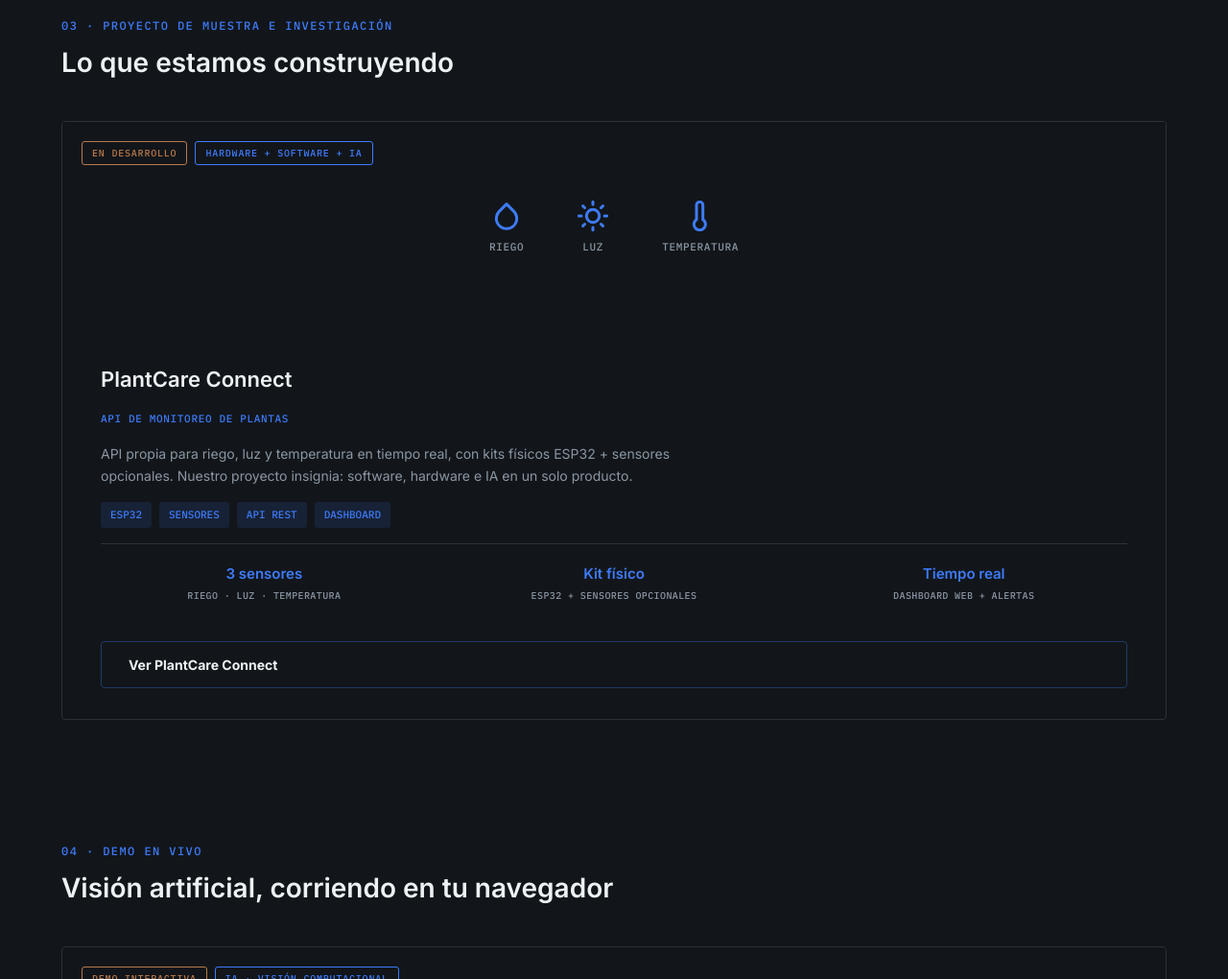
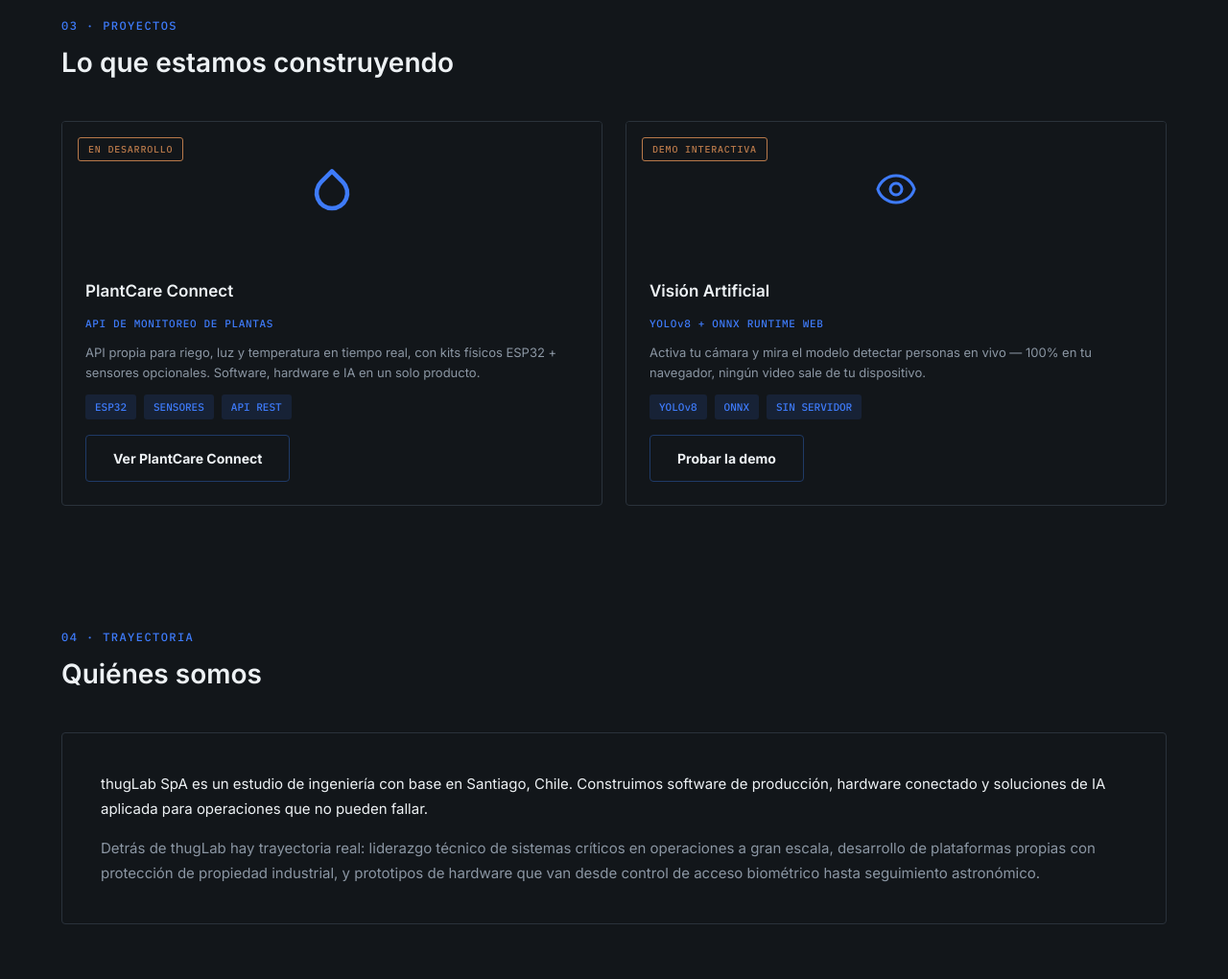
Before and after one commit to Nabuconodossor/thuglab-landing, a plain HTML site: page index.html in a window 1280 px wide. Shown: the part 1780-2800 px from the top of the page at 96% size. Drawn offline with Linux system fonts and the light colour scheme.

Commit message:
refactor: merge PlantCare Connect + Visión Artificial into a Proyectos grid
Replaces two separate full-width spotlight sections with a single
responsive grid (auto-fit, minmax(280px,1fr), max-width 1240px) so
project cards flow left-to-right up to ~4 columns, wrap as more are
added, and stretch to fill the row when there are only 2-3.

```diff
--- a/index.html
+++ b/index.html
@@ -432,6 +432,60 @@
       margin-top: 24px;
     }
 
+    /* ─── PROYECTOS (grid) ─── */
+    .projects-grid {
+      display: grid;
+      grid-template-columns: repeat(auto-fit, minmax(280px, 1fr));
+      gap: 24px;
+      max-width: 1240px;
+      margin: 0 auto;
+    }
+
+    .project-card {
+      border: 1px solid var(--border);
+      border-radius: 4px;
+      overflow: hidden;
+      display: flex;
+      flex-direction: column;
+      transition: border-color .2s;
+    }
+    .project-card:hover { border-color: var(--accent-blue-dim); }
+
+    .project-visual {
+      position: relative;
+      min-height: 140px;
+      background: var(--bg-ground);
+      display: flex;
+      align-items: center;
+      justify-content: center;
+      padding: 20px;
+    }
+    .project-visual .spotlight-badges { top: 16px; left: 16px; }
+
+    .project-body {
+      padding: 24px;
+      display: flex;
+      flex-direction: column;
+      gap: 12px;
+      flex: 1;
+    }
+    .project-body h3 { font-weight: 600; font-size: 17px; color: var(--text-primary); }
+
+    .project-tagline {
+      font-size: 11px;
+      letter-spacing: 0.06em;
+      color: var(--accent-blue);
+    }
+
+    .project-body p.desc {
+      font-size: 13px;
+      line-height: 1.6;
+      color: var(--text-muted);
+      flex: 1;
+    }
+
+    .project-cta { margin-top: 4px; align-self: flex-start; }
+
     /* ─── TRAYECTORIA ─── */
     .about-panel {
       border: 1px solid var(--border);
@@ -515,7 +569,7 @@
   <div class="nav-links mono">
     <a href="#servicios">Servicios</a>
     <a href="#como-trabajamos">Cómo trabajamos</a>
-    <a href="#vision">Demo IA</a>
+    <a href="#proyectos">Proyectos</a>
     <a href="#trayectoria">Trayectoria</a>
   </div>
   <a href="#contacto" class="nav-cta mono">Contactar</a>
@@ -617,109 +671,61 @@
   </div>
 </section>
 
-<!-- ════ PLANTCARE CONNECT ════ -->
-<section id="plantcare" class="sec">
+<!-- ════ PROYECTOS ════ -->
+<section id="proyectos" class="sec">
   <div class="sec-header">
-    <p class="eyebrow mono">03 · PROYECTO DE MUESTRA E INVESTIGACIÓN</p>
+    <p class="eyebrow mono">03 · PROYECTOS</p>
     <h2 class="sec-title">Lo que estamos construyendo</h2>
   </div>
-  <div class="spotlight-card">
-    <div class="spotlight-visual">
+  <div class="projects-grid">
+
+    <div class="project-card">
+      <div class="project-visual">
         <div class="spotlight-badges">
           <span class="badge copper mono">EN DESARROLLO</span>
-        <span class="badge mono">HARDWARE + SOFTWARE + IA</span>
         </div>
-      <div class="spotlight-sensors">
-        <div class="sensor">
-          <svg class="icon" viewBox="0 0 32 32" fill="none" stroke="currentColor" stroke-width="3" stroke-linecap="round" stroke-linejoin="round"><path d="M16 3.58667L23.5467 11.1333C25.0391 12.6248 26.0557 14.5254 26.4679 16.5947C26.88 18.6641 26.6692 20.8091 25.8621 22.7586C25.0549 24.7081 23.6878 26.3744 21.9335 27.5468C20.1792 28.7192 18.1166 29.3449 16.0067 29.3449C13.8967 29.3449 11.8341 28.7192 10.0799 27.5468C8.32558 26.3744 6.95841 24.7081 6.15128 22.7586C5.34415 20.8091 5.13333 18.6641 5.54547 16.5947C5.95761 14.5254 6.97421 12.6248 8.46667 11.1333L16 3.58667Z"/></svg>
-          <span class="mono">RIEGO</span>
+        <svg class="icon" style="width:48px;height:48px;" viewBox="0 0 32 32" fill="none" stroke="currentColor" stroke-width="3" stroke-linecap="round" stroke-linejoin="round"><path d="M16 3.58667L23.5467 11.1333C25.0391 12.6248 26.0557 14.5254 26.4679 16.5947C26.88 18.6641 26.6692 20.8091 25.8621 22.7586C25.0549 24.7081 23.6878 26.3744 21.9335 27.5468C20.1792 28.7192 18.1166 29.3449 16.0067 29.3449C13.8967 29.3449 11.8341 28.7192 10.0799 27.5468C8.32558 26.3744 6.95841 24.7081 6.15128 22.7586C5.34415 20.8091 5.13333 18.6641 5.54547 16.5947C5.95761 14.5254 6.97421 12.6248 8.46667 11.1333L16 3.58667Z"/></svg>
       </div>
-        <div class="sensor">
-          <svg class="icon" viewBox="0 0 32 32" fill="none" stroke="currentColor" stroke-width="3" stroke-linecap="round" stroke-linejoin="round"><path d="M16 1.33337V4.00004M16 28V30.6667M5.62665 5.62671L7.51998 7.52004M24.48 24.48L26.3733 26.3734M1.33331 16H3.99998M28 16H30.6666M5.62665 26.3734L7.51998 24.48M24.48 7.52004L26.3733 5.62671M22.6666 16C22.6666 19.6819 19.6819 22.6667 16 22.6667C12.3181 22.6667 9.33331 19.6819 9.33331 16C9.33331 12.3181 12.3181 9.33337 16 9.33337C19.6819 9.33337 22.6666 12.3181 22.6666 16Z"/></svg>
-          <span class="mono">LUZ</span>
-        </div>
-        <div class="sensor">
-          <svg class="icon" viewBox="0 0 32 32" fill="none" stroke="currentColor" stroke-width="3" stroke-linecap="round" stroke-linejoin="round"><path d="M18.6666 19.68V4.66671C18.6666 3.78265 18.3155 2.93481 17.6903 2.30968C17.0652 1.68456 16.2174 1.33337 15.3333 1.33337C14.4493 1.33337 13.6014 1.68456 12.9763 2.30968C12.3512 2.93481 12 3.78265 12 4.66671V19.68C10.9297 20.3952 10.1177 21.4355 9.68408 22.6475C9.25041 23.8595 9.21801 25.1788 9.59166 26.4106C9.96531 27.6424 10.7252 28.7213 11.7591 29.4881C12.793 30.2549 14.0461 30.6689 15.3333 30.6689C16.6205 30.6689 17.8736 30.2549 18.9075 29.4881C19.9414 28.7213 20.7013 27.6424 21.075 26.4106C21.4486 25.1788 21.4162 23.8595 20.9826 22.6475C20.5489 21.4355 19.7369 20.3952 18.6666 19.68Z"/></svg>
-          <span class="mono">TEMPERATURA</span>
-        </div>
-      </div>
-    </div>
-    <div class="spotlight-body">
+      <div class="project-body">
         <h3>PlantCare Connect</h3>
-      <p class="spotlight-tagline mono">API DE MONITOREO DE PLANTAS</p>
-      <p class="desc">API propia para riego, luz y temperatura en tiempo real, con kits físicos ESP32 + sensores opcionales. Nuestro proyecto insignia: software, hardware e IA en un solo producto.</p>
+        <p class="project-tagline mono">API DE MONITOREO DE PLANTAS</p>
+        <p class="desc">API propia para riego, luz y temperatura en tiempo real, con kits físicos ESP32 + sensores opcionales. Software, hardware e IA en un solo producto.</p>
         <div class="tag-row mono">
           <span class="tag">ESP32</span>
           <span class="tag">SENSORES</span>
           <span class="tag">API REST</span>
-        <span class="tag">DASHBOARD</span>
         </div>
-      <div class="spotlight-stats">
-        <div class="stat">
-          <p class="stat-value">3 sensores</p>
-          <p class="stat-label mono">RIEGO · LUZ · TEMPERATURA</p>
-        </div>
-        <div class="stat">
-          <p class="stat-value">Kit físico</p>
-          <p class="stat-label mono">ESP32 + SENSORES OPCIONALES</p>
-        </div>
-        <div class="stat">
-          <p class="stat-value">Tiempo real</p>
-          <p class="stat-label mono">DASHBOARD WEB + ALERTAS</p>
+        <a href="https://plantcareconnect.thuglab.cl" class="btn btn-secondary project-cta">Ver PlantCare Connect</a>
       </div>
     </div>
-      <a href="https://plantcareconnect.thuglab.cl" class="btn btn-secondary spotlight-cta">Ver PlantCare Connect</a>
-    </div>
-  </div>
-</section>
 
-<!-- ════ VISIÓN ARTIFICIAL ════ -->
-<section id="vision" class="sec">
-  <div class="sec-header">
-    <p class="eyebrow mono">04 · DEMO EN VIVO</p>
-    <h2 class="sec-title">Visión artificial, corriendo en tu navegador</h2>
-  </div>
-  <div class="spotlight-card">
-    <div class="spotlight-visual">
+    <div class="project-card">
+      <div class="project-visual">
         <div class="spotlight-badges">
           <span class="badge copper mono">DEMO INTERACTIVA</span>
-        <span class="badge mono">IA · VISIÓN COMPUTACIONAL</span>
         </div>
-      <svg class="icon" style="width:64px;height:64px;" viewBox="0 0 24 24" fill="none" stroke="currentColor" stroke-width="1.5" stroke-linecap="round" stroke-linejoin="round"><path d="M15 12C15 13.6569 13.6569 15 12 15C10.3431 15 9 13.6569 9 12C9 10.3431 10.3431 9 12 9C13.6569 9 15 10.3431 15 12Z"/><path d="M2.45801 12C3.73201 7.94291 7.52301 5 12 5C16.477 5 20.268 7.94291 21.542 12C20.268 16.0571 16.477 19 12 19C7.52301 19 3.73201 16.0571 2.45801 12Z"/></svg>
+        <svg class="icon" style="width:48px;height:48px;" viewBox="0 0 24 24" fill="none" stroke="currentColor" stroke-width="1.5" stroke-linecap="round" stroke-linejoin="round"><path d="M15 12C15 13.6569 13.6569 15 12 15C10.3431 15 9 13.6569 9 12C9 10.3431 10.3431 9 12 9C13.6569 9 15 10.3431 15 12Z"/><path d="M2.45801 12C3.73201 7.94291 7.52301 5 12 5C16.477 5 20.268 7.94291 21.542 12C20.268 16.0571 16.477 19 12 19C7.52301 19 3.73201 16.0571 2.45801 12Z"/></svg>
       </div>
-    <div class="spotlight-body">
-      <h3>Detección de personas en tiempo real</h3>
-      <p class="spotlight-tagline mono">YOLOv8 + ONNX RUNTIME WEB</p>
-      <p class="desc">Activa tu cámara y mira el modelo detectar personas en vivo — todo corre localmente en tu navegador, ningún video sale de tu dispositivo. Es la misma tecnología detrás de aplicaciones de conteo de flujo peatonal, monitoreo de ocupación y alertas de presencia para operaciones reales.</p>
+      <div class="project-body">
+        <h3>Visión Artificial</h3>
+        <p class="project-tagline mono">YOLOv8 + ONNX RUNTIME WEB</p>
+        <p class="desc">Activa tu cámara y mira el modelo detectar personas en vivo — 100% en tu navegador, ningún video sale de tu dispositivo.</p>
         <div class="tag-row mono">
           <span class="tag">YOLOv8</span>
           <span class="tag">ONNX</span>
-        <span class="tag">100% EN EL NAVEGADOR</span>
           <span class="tag">SIN SERVIDOR</span>
         </div>
-      <div class="spotlight-stats">
-        <div class="stat">
-          <p class="stat-value">Tiempo real</p>
-          <p class="stat-label mono">DETECCIÓN CUADRO A CUADRO</p>
-        </div>
-        <div class="stat">
-          <p class="stat-value">Cero backend</p>
-          <p class="stat-label mono">INFERENCIA 100% CLIENT-SIDE</p>
-        </div>
-        <div class="stat">
-          <p class="stat-value">Privacidad primero</p>
-          <p class="stat-label mono">NINGÚN VIDEO SE ALMACENA</p>
+        <a href="vision.html" class="btn btn-secondary project-cta">Probar la demo</a>
       </div>
     </div>
-      <a href="vision.html" class="btn btn-secondary spotlight-cta">Probar la demo</a>
-    </div>
+
   </div>
 </section>
 
 <!-- ════ TRAYECTORIA ════ -->
 <section id="trayectoria" class="sec">
   <div class="sec-header">
-    <p class="eyebrow mono">05 · TRAYECTORIA</p>
+    <p class="eyebrow mono">04 · TRAYECTORIA</p>
     <h2 class="sec-title">Quiénes somos</h2>
   </div>
   <div class="about-panel">
```
Lines whose indentation alone changed are shown as unchanged.
